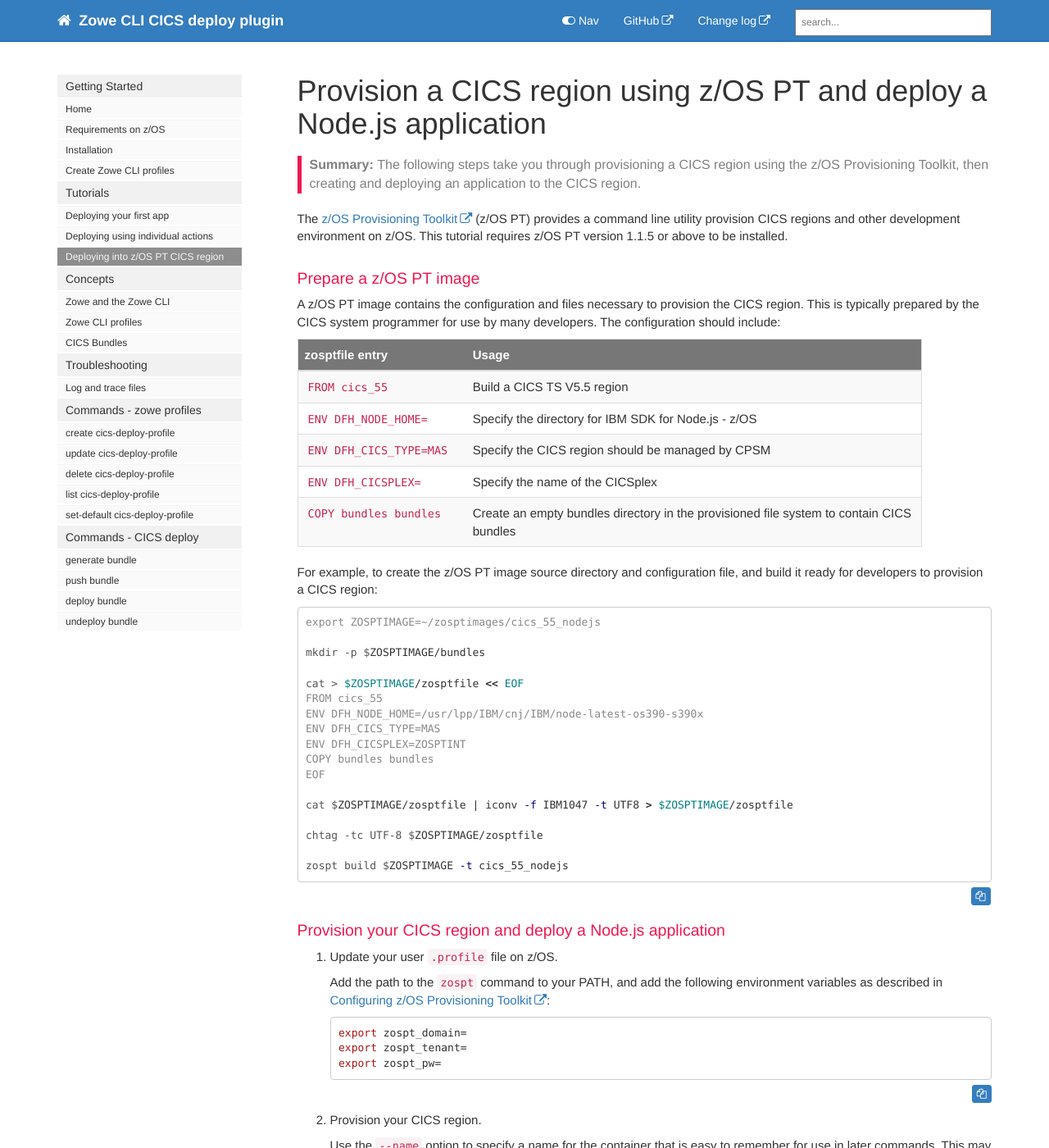
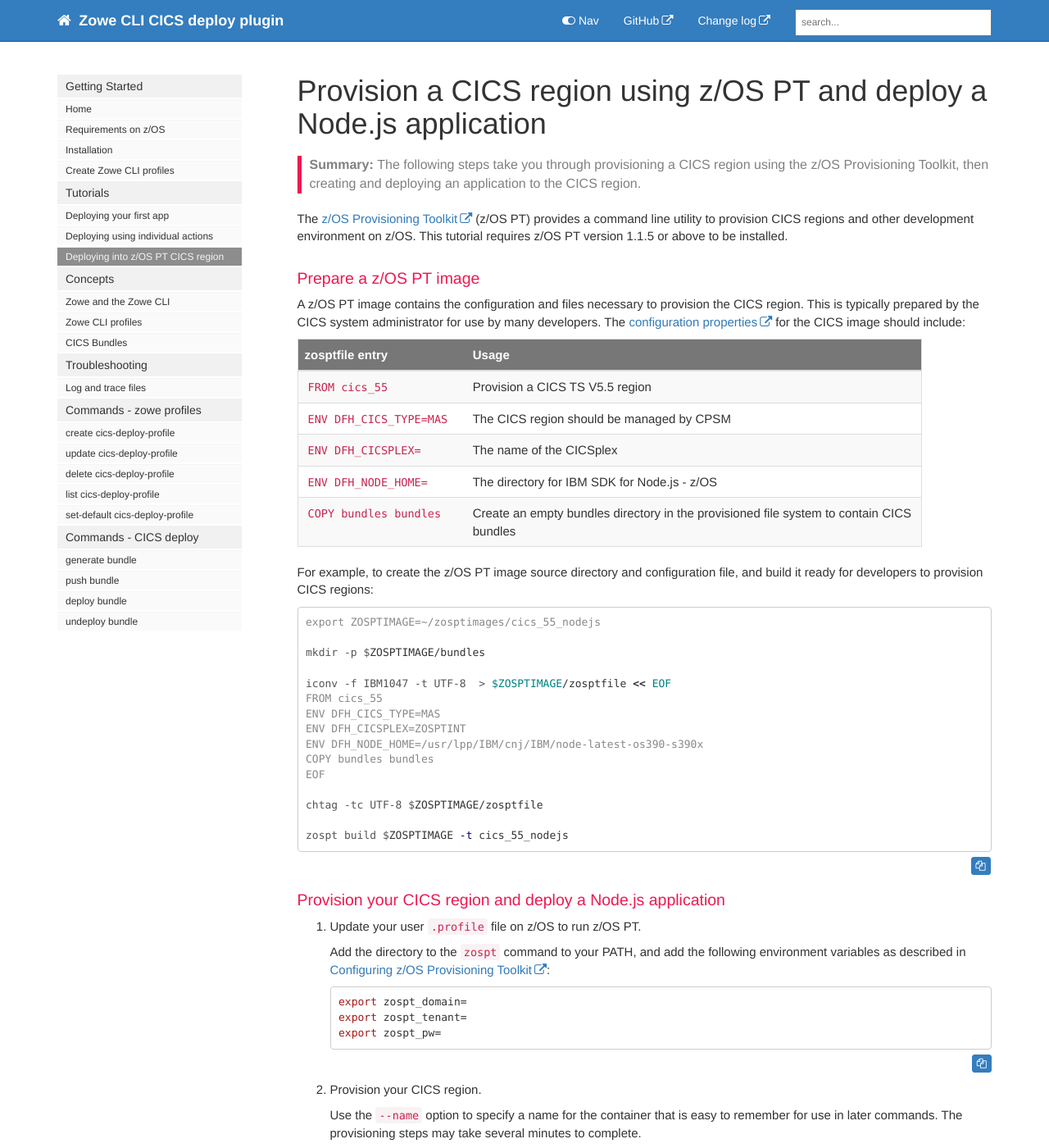
Before and after one commit to IBM/zowe-cli-cics-deploy-plugin, a Jekyll site: the page built from docs/pages/cdp/cdp-Deploying-into-zospt-cics-region.md, in a window 1280 px wide and 1400 px high. Shown: the whole window at 82% size. Built offline with Jekyll 4.4.1, drawn with Linux system fonts in a browser that asks for light colours; nearby versions of some CDN libraries; comment, search, counter and statistics services are not loaded; some of the changed text lies outside the part shown.

Commit message:
Further tweaks

````diff
--- a/docs/pages/cdp/cdp-Deploying-into-zospt-cics-region.md
+++ b/docs/pages/cdp/cdp-Deploying-into-zospt-cics-region.md
@@ -9,36 +9,34 @@ folder: cdp
 toc: true
 ---
 
-The [z/OS Provisioning Toolkit](https://developer.ibm.com/mainframe/products/zospt/) (z/OS PT) provides a command line utility provision CICS regions and other development environment on z/OS. This tutorial requires z/OS PT version 1.1.5 or above to be installed.
+The [z/OS Provisioning Toolkit](https://developer.ibm.com/mainframe/products/zospt/) (z/OS PT) provides a command line utility to provision CICS regions and other development environment on z/OS. This tutorial requires z/OS PT version 1.1.5 or above to be installed.
 
 ### Prepare a z/OS PT image
 
-A z/OS PT image contains the configuration and files necessary to provision the CICS region. This is typically prepared by the CICS system programmer for use by many developers. The configuration should include:
+A z/OS PT image contains the configuration and files necessary to provision the CICS region. This is typically prepared by the CICS system administrator for use by many developers. The [configuration properties](https://www.ibm.com/support/knowledgecenter/en/SSXH44E_1.0.0/zospt/cics/zospt-cics-properties.html) for the CICS image should include:
 
 | zosptfile&nbsp;entry&nbsp;&nbsp;&nbsp;&nbsp;&nbsp;&nbsp;&nbsp;&nbsp;&nbsp;&nbsp;&nbsp;&nbsp;&nbsp;&nbsp;&nbsp;&nbsp;&nbsp;&nbsp;&nbsp;&nbsp;&nbsp; | Usage |
 | --- | -- |
-| `FROM cics_55` | Build a CICS TS V5.5 region |
-| `ENV DFH_NODE_HOME=` | Specify the directory for IBM SDK for Node.js - z/OS |
-| `ENV DFH_CICS_TYPE=MAS` | Specify the CICS region should be managed by CPSM |
-| `ENV DFH_CICSPLEX=` | Specify the name of the CICSplex |
+| `FROM cics_55` | Provision a CICS TS V5.5 region |
+| `ENV DFH_CICS_TYPE=MAS` | The CICS region should be managed by CPSM |
+| `ENV DFH_CICSPLEX=` | The name of the CICSplex |
+| `ENV DFH_NODE_HOME=` | The directory for IBM SDK for Node.js - z/OS |
 | `COPY bundles bundles` | Create an empty bundles directory in the provisioned file system to contain CICS bundles |
 
-For example, to create the z/OS PT image source directory and configuration file, and build it ready for developers to provision a CICS region:
+For example, to create the z/OS PT image source directory and configuration file, and build it ready for developers to provision CICS regions:
 
 ```console
 export ZOSPTIMAGE=~/zosptimages/cics_55_nodejs
 
 mkdir -p $ZOSPTIMAGE/bundles
 
-cat > $ZOSPTIMAGE/zosptfile << EOF
+iconv -f IBM1047 -t UTF-8  > $ZOSPTIMAGE/zosptfile << EOF
 FROM cics_55
-ENV DFH_NODE_HOME=/usr/lpp/IBM/cnj/IBM/node-latest-os390-s390x
 ENV DFH_CICS_TYPE=MAS
 ENV DFH_CICSPLEX=ZOSPTINT
+ENV DFH_NODE_HOME=/usr/lpp/IBM/cnj/IBM/node-latest-os390-s390x
 COPY bundles bundles
 EOF
-
-cat $ZOSPTIMAGE/zosptfile | iconv -f IBM1047 -t UTF8 > $ZOSPTIMAGE/zosptfile
 
 chtag -tc UTF-8 $ZOSPTIMAGE/zosptfile
 
@@ -47,9 +45,9 @@ zospt build $ZOSPTIMAGE -t cics_55_nodejs
 
 ### Provision your CICS region and deploy a Node.js application
 
-1. Update your user `.profile` file on z/OS.
+1. Update your user `.profile` file on z/OS to run z/OS PT.
 
-   Add the path to the `zospt` command to your PATH, and add the following environment variables as described in [Configuring z/OS Provisioning Toolkit](https://www.ibm.com/support/knowledgecenter/en/SSXH44E_1.0.0/zospt/zospt-configuring.html):
+   Add the directory to the `zospt` command to your PATH, and add the following environment variables as described in [Configuring z/OS Provisioning Toolkit](https://www.ibm.com/support/knowledgecenter/en/SSXH44E_1.0.0/zospt/zospt-configuring.html):
 
    ```properties
    export zospt_domain=
@@ -59,7 +57,7 @@ zospt build $ZOSPTIMAGE -t cics_55_nodejs
 
 2. Provision your CICS region.
 
-   Use the `--name` option to specify a name for the container that is easy to remember for use in later commands. This may take several minutes.
+   Use the `--name` option to specify a name for the container that is easy to remember for use in later commands. The provisioning steps may take several minutes to complete.
 
    ```console
    zowe zos-uss issue ssh "zospt run cics_55_nodejs --name my_cics_region"
@@ -71,14 +69,14 @@ zospt build $ZOSPTIMAGE -t cics_55_nodejs
    zowe zos-uss issue ssh "zospt inspect my_cics_region"
    ```
 
-   The output will include values for the CICS region application ID, and the z/OS directory within which your CICS bundles can be uploaded. For example:
+   The output is in JSON format and includes values for the CICS region application ID, and the z/OS directory within which your CICS bundles can be uploaded. For example:
 
    ```json
     "DFH_REGION_APPLID": "CICPY000",
     "DFH_REGION_ZFS_DIRECTORY": "/u/cicprov/mnt/CICPY000",
     ```
 
-4. Update your Zowe cics-deploy profile with the CICS region application ID and z/OS directory. For example:
+4. Update your Zowe cics-deploy profile options `--scope` to be the value from DFH_REGION_APPLID and `--bundle-directory` to be a bundles subdirectory of DFH_REGION_ZFS_DIRECTORY. For example:
 
    ```console
    zowe profiles update cics-deploy cics --scope CICPY000 --bundle-directory /u/cicprov/mnt/CICPY000/bundles
@@ -92,7 +90,7 @@ zospt build $ZOSPTIMAGE -t cics_55_nodejs
 
 ### Stop your CICS region
 
-The CICS region can be stopped if you are not going to be using it for a while using command:
+The CICS region and the applications running in it can be stopped if you are not going to be using it for a while by using command:
 
 ```console
 zowe zos-uss issue ssh "zospt stop my_cics_region"
````
Also changed, not shown: other parts of docs/pages/cdp/cdp-Deploying-into-zospt-cics-region.md (+1 -1 lines).
